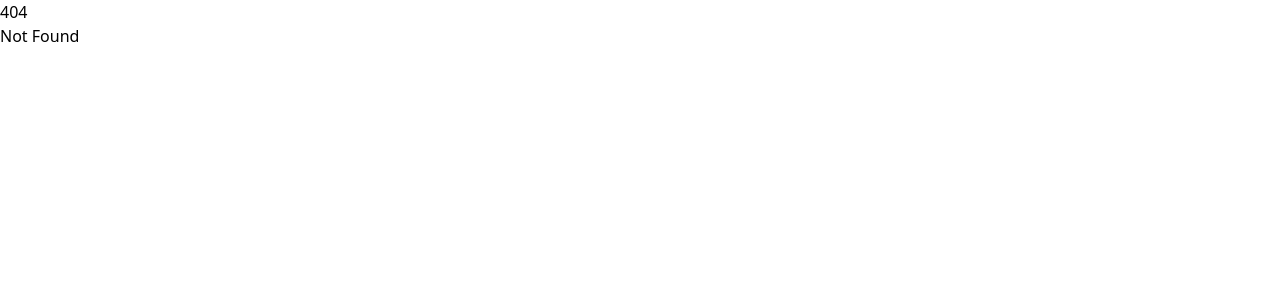
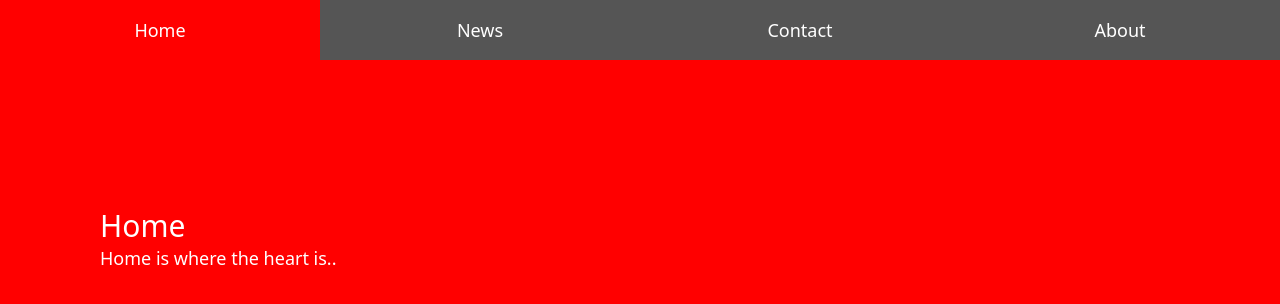
Before and after one commit to lauraglza63/w3school_how_to, a SvelteKit app: page /menus/full-page-tabs in a window 1280 px wide. Before the commit this address had no page. Shown: the top 304 px of the page. Built offline with nearby package versions, Linux system fonts and the light colour scheme.

Commit message:
feat: adding full-page-tabs to menus

```diff
--- /dev/null
+++ b/src/lib/menus/full-page-tabs/tab-content.svelte
@@ -0,0 +1,12 @@
+<script>
+	export let color = '';
+</script>
+
+<div class="h-full px-[100px] pt-52 text-white" style="background-color: {color};">
+	<h3 class="text-3xl">
+		<slot name="title" />
+	</h3>
+	<p class="text-lg">
+		<slot />
+	</p>
+</div>
--- /dev/null
+++ b/src/lib/menus/full-page-tabs/tab-link.svelte
@@ -0,0 +1,13 @@
+<script lang="ts">
+	export let value: string;
+	export let selected: string;
+	export let color: string = 'grey';
+</script>
+
+<button
+	class="float-left w-1/4 cursor-pointer border-none bg-[#555] px-[14px] py-4 text-lg text-white outline-none hover:bg-[#777]"
+	{...value === selected ? { style: `background-color: ${color}` } : {}}
+	on:click={() => (selected = value)}
+>
+	<slot />
+</button>
--- a/src/routes/+page.svelte
+++ b/src/routes/+page.svelte
@@ -21,5 +21,8 @@
 		<li>
 			<a href="/menus/tab-headers">Tab Headers</a>
 		</li>
+		<li>
+			<a href="/menus/full-page-tabs">Full Page Tabs</a>
+		</li>
 	</ol>
 </div>
--- /dev/null
+++ b/src/routes/menus/full-page-tabs/+page.svelte
@@ -0,0 +1,36 @@
+<script lang="ts">
+	import TabContent from '$lib/menus/full-page-tabs/tab-content.svelte';
+	import Tablink from '$lib/menus/full-page-tabs/tab-link.svelte';
+	let selected = 'Home';
+</script>
+
+<div class="m-0 h-screen">
+	<div>
+		<Tablink value="Home" bind:selected color="red">Home</Tablink>
+		<Tablink value="News" bind:selected color="green">News</Tablink>
+		<Tablink value="Contact" bind:selected color="blue">Contact</Tablink>
+		<Tablink value="About" bind:selected color="orange">About</Tablink>
+	</div>
+
+	{#if selected === 'Home'}
+		<TabContent color="red">
+			<svelte:fragment slot="title">Home</svelte:fragment>
+			<svelte:fragment>Home is where the heart is..</svelte:fragment>
+		</TabContent>
+	{:else if selected === 'News'}
+		<TabContent color="green">
+			<svelte:fragment slot="title">News</svelte:fragment>
+			<svelte:fragment>Some news this fine day!</svelte:fragment>
+		</TabContent>
+	{:else if selected === 'Contact'}
+		<TabContent color="blue">
+			<svelte:fragment slot="title">Contact</svelte:fragment>
+			<svelte:fragment>Get in touch, or swing by for a cup of coffee.</svelte:fragment>
+		</TabContent>
+	{:else if selected === 'About'}
+		<TabContent color="orange">
+			<svelte:fragment slot="title">About</svelte:fragment>
+			<svelte:fragment>Who we are and what we do.</svelte:fragment>
+		</TabContent>
+	{/if}
+</div>
```
